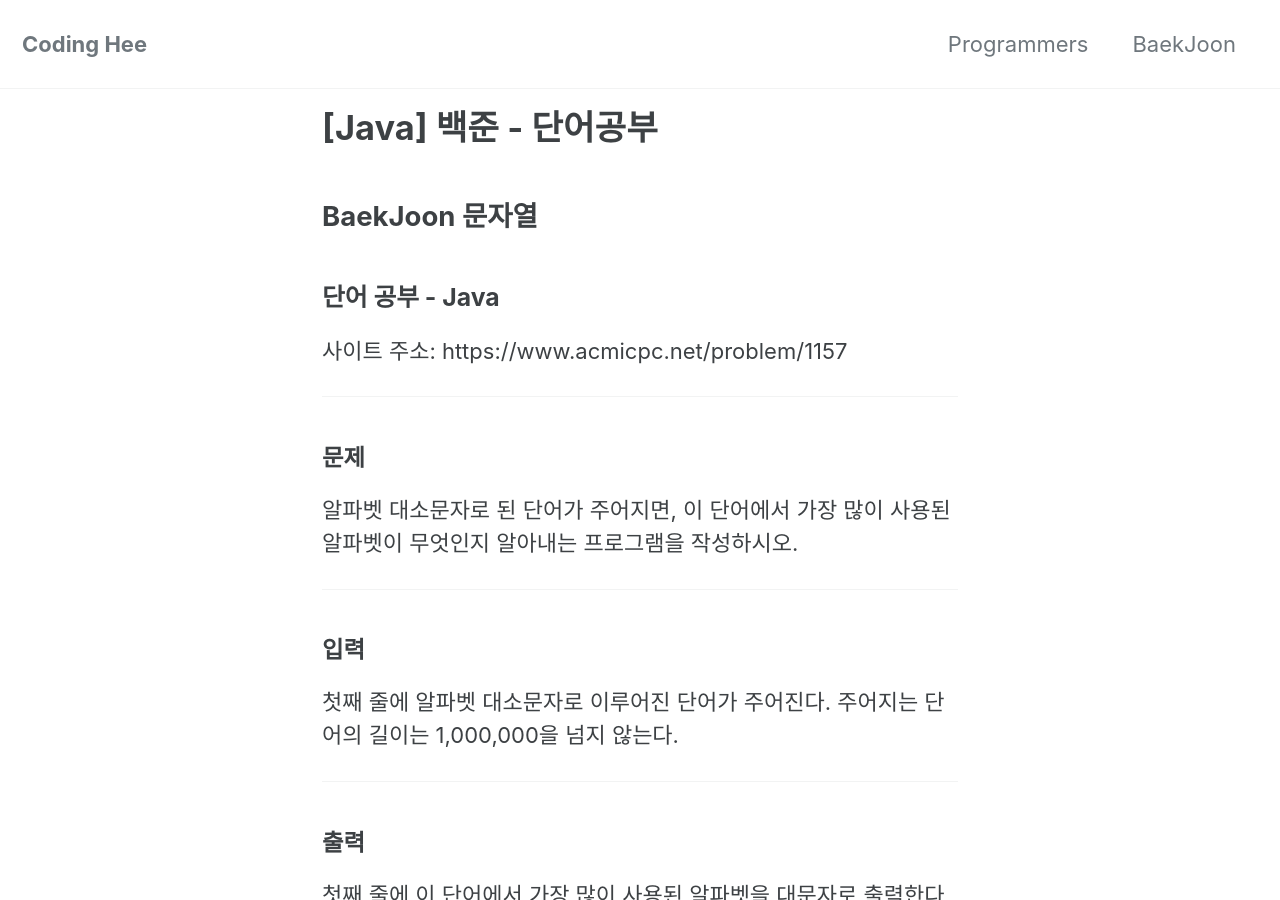
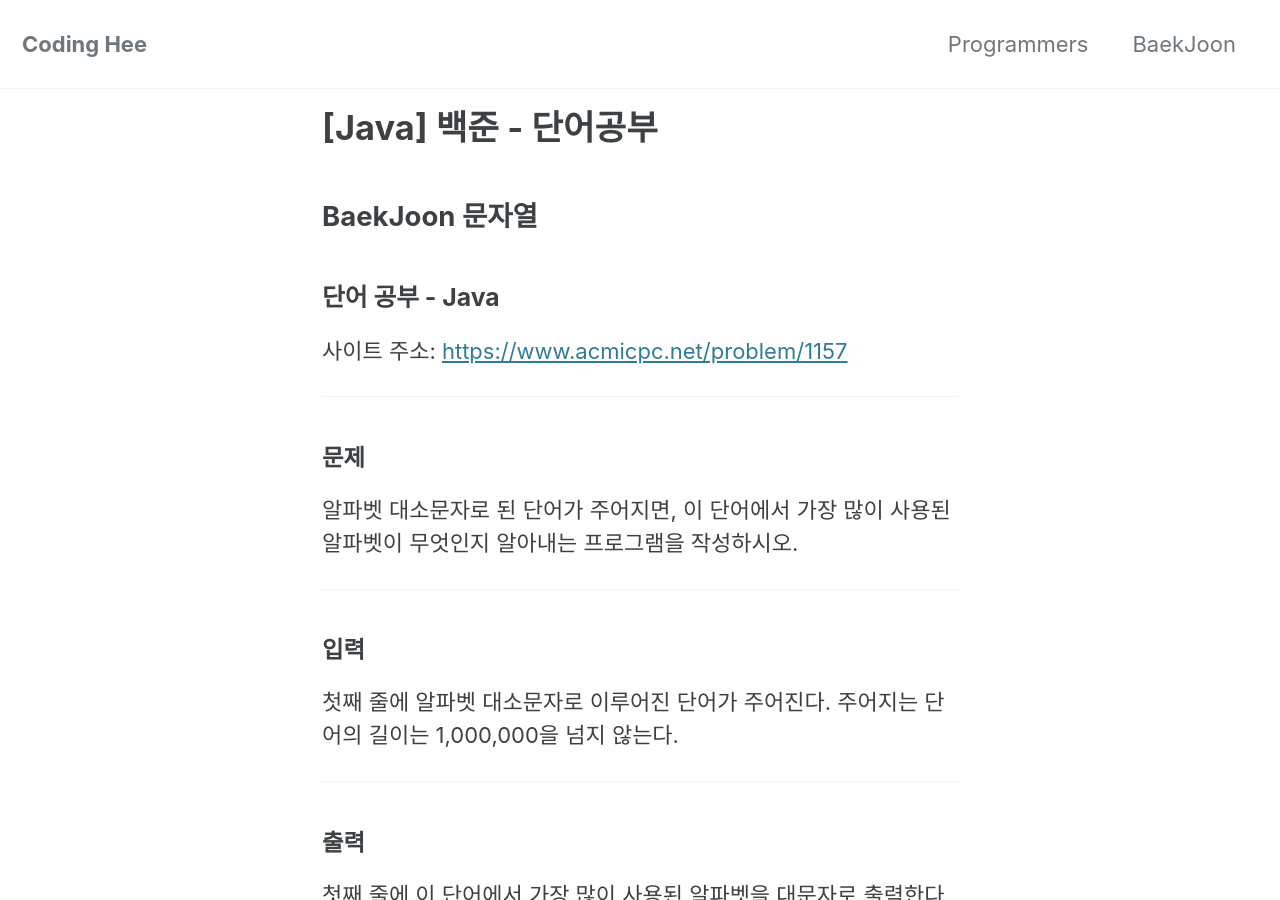
Before and after one commit to heejin99/heejin99.github.io, a Jekyll site: the page built from _posts/2021-01-23-[Java] 백준 단어공부.md, in a window 1280 px wide and 900 px high. Built offline with Jekyll 4.4.1, drawn with Linux system fonts in a browser that asks for light colours; cached includes are drawn as plain includes.

```diff
--- a/_posts/2021-01-23-[Java] 백준 단어공부.md
+++ b/_posts/2021-01-23-[Java] 백준 단어공부.md
@@ -15,7 +15,7 @@ category: baekjoon
 
 ### 단어 공부 - Java
 
-사이트 주소: https://www.acmicpc.net/problem/1157
+사이트 주소: <https://www.acmicpc.net/problem/1157>
 
 
 
```
